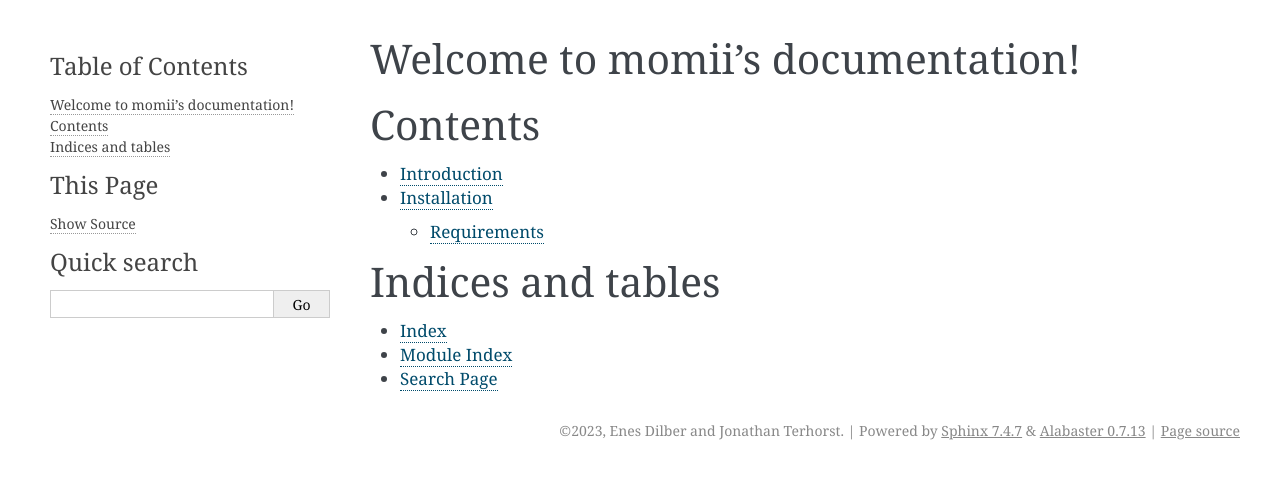
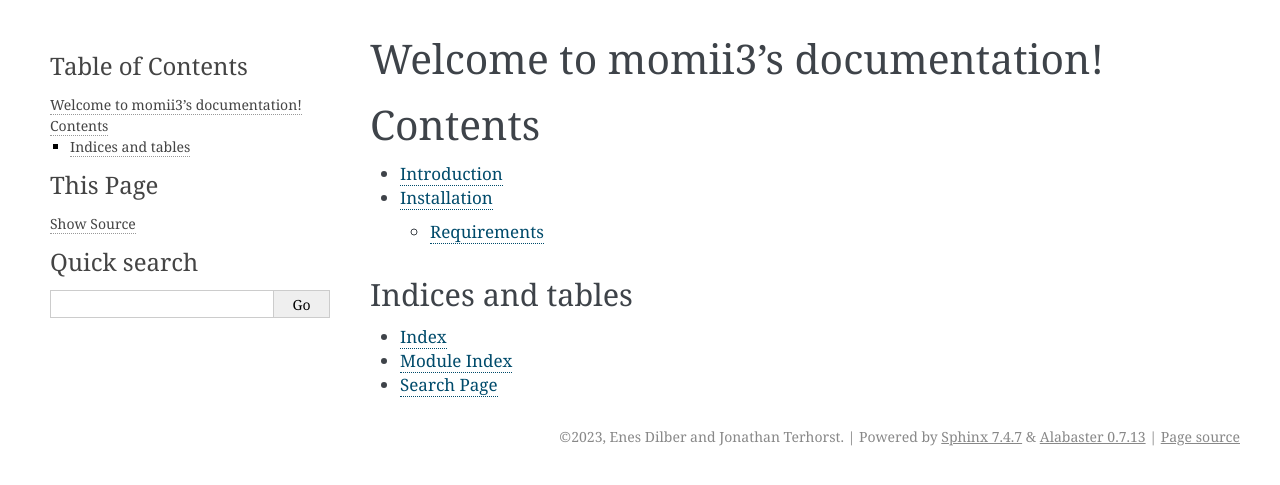
Before and after one commit to Jiatong-Liang/Demes, a Sphinx documentation site: the page built from docs/index.md, in a window 1280 px wide. Shown: the top 485 px of the page. Built offline with Sphinx 7.4.7, drawn with Linux system fonts in a browser that asks for light colours; the version number is read from the project's files by our own code.

Commit message:
Update index.md

````diff
--- a/docs/index.md
+++ b/docs/index.md
@@ -1,6 +1,9 @@
-## Welcome to momii's documentation!
+Welcome to momii3's documentation!
+=====
 
-## Contents
+
+Contents
+========
 
 ```{toctree}
 :maxdepth: 5
````
